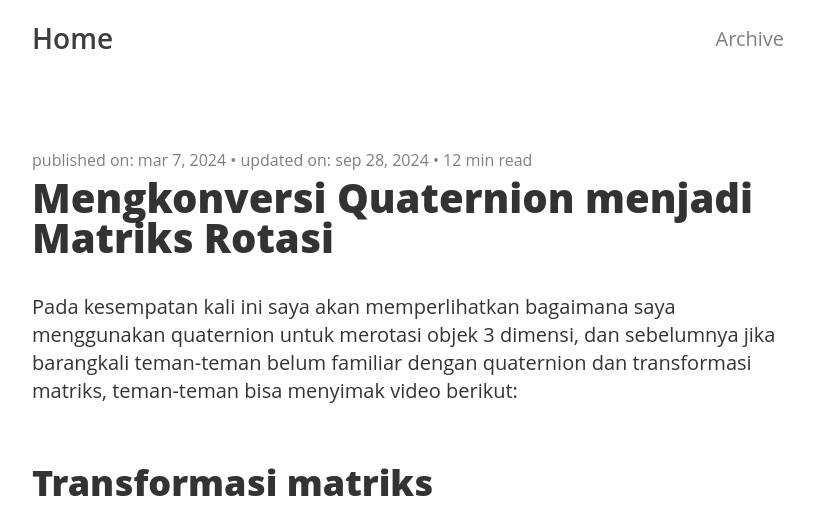
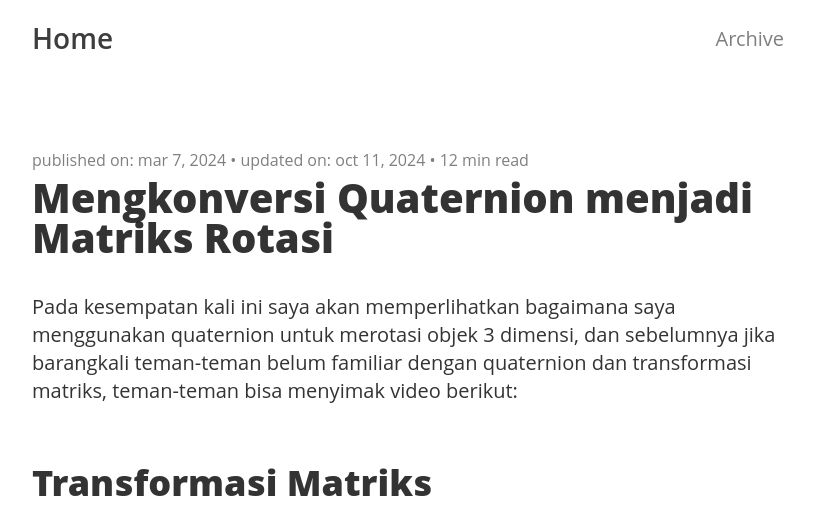
Before and after one commit to wildan9/wildan9.github.io, a Jekyll site: the page built from _posts/2024-03-07-rotation.md, in a window 1280 px wide and 900 px high, cut to the strip 0-527 px from the top of the window. Shown: the whole strip, without its empty margins (228-1042 px from the left). Built offline with Jekyll 4.4.1, drawn with Linux system fonts in a browser that asks for light colours; nearby versions of some CDN libraries; some of the changed text lies outside the part shown.

Commit message:
Update 2024-03-07-rotation.md

```diff
--- a/_posts/2024-03-07-rotation.md
+++ b/_posts/2024-03-07-rotation.md
@@ -1,11 +1,11 @@
 ---
 title: Mengkonversi Quaternion menjadi Matriks Rotasi
-update_date: 2024-09-28
+update_date: 2024-10-11
 ---
 
 Pada kesempatan kali ini saya akan memperlihatkan bagaimana saya menggunakan quaternion <!--more-->untuk merotasi objek 3 dimensi, dan sebelumnya jika barangkali teman-teman belum familiar dengan quaternion dan transformasi matriks, teman-teman bisa menyimak video berikut:
 
-## Transformasi matriks
+## Transformasi Matriks
 
 <iframe width="560" height="315" src="https://www.youtube.com/embed/G25aT8VFsNI" frameborder="0" allowfullscreen></iframe>
 
@@ -241,7 +241,7 @@ private:
 
 Kemudian dimana bagian mengkoversi quaternion nya? Jadi pada `class` di atas itu kan ada variabel `_rotation` yang dimana merupakan quaternion, nah jadi sebelum quaternion itu kita kalikan dengan matriks lainnya yang digunakan untuk mentransformasi matriks, quaternion itu harus kita konversi ke dalam bentuk matriks. Udah, inti dari tulisan ini cuman begitu doang sebenernya, dan kode nya sepert ini:
 
-## Mengkonversi Quaternion menjadi matriks rotasi
+## Mengkonversi Quaternion menjadi Matriks Rotasi
 
 {% highlight cpp %}
 
@@ -282,7 +282,7 @@ RMAPI Matrix QuaternionToMatrix(Quaternion q)
 
 {% endhighlight %}
 
-## Transformasi matriks
+## Transformasi Matriks
 
 {% highlight cpp %}
 
```
Also changed, not shown: other parts of _posts/2024-03-07-rotation.md (+1 -1 lines).
